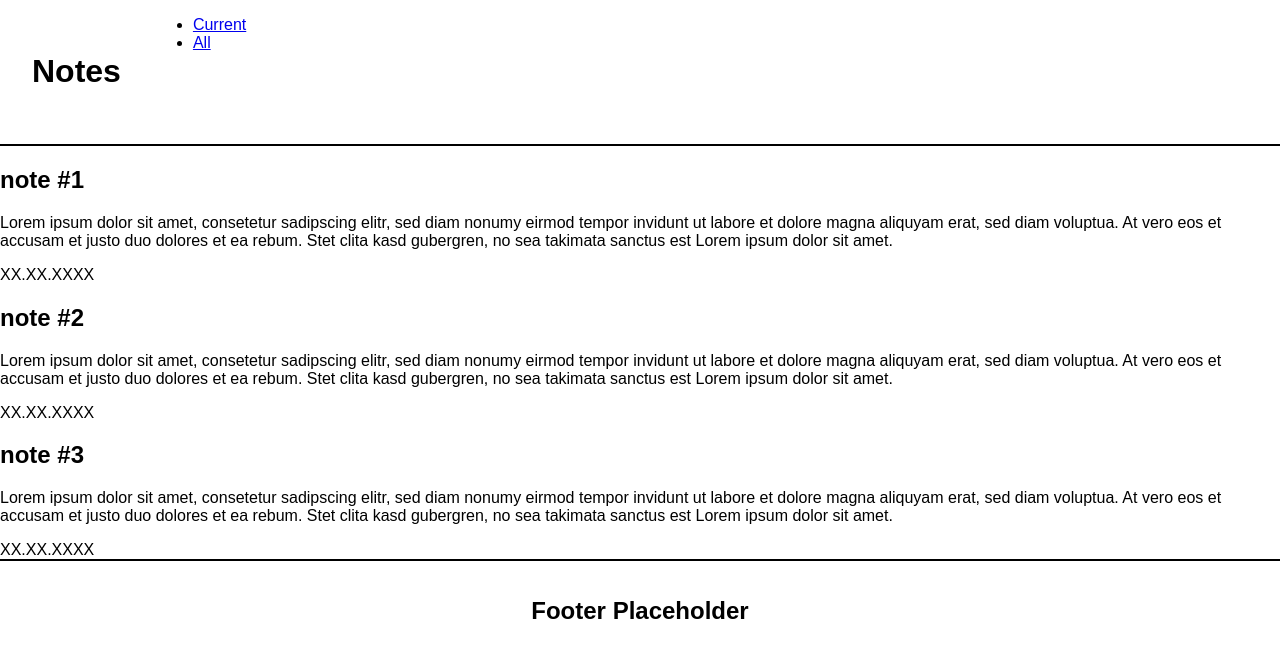
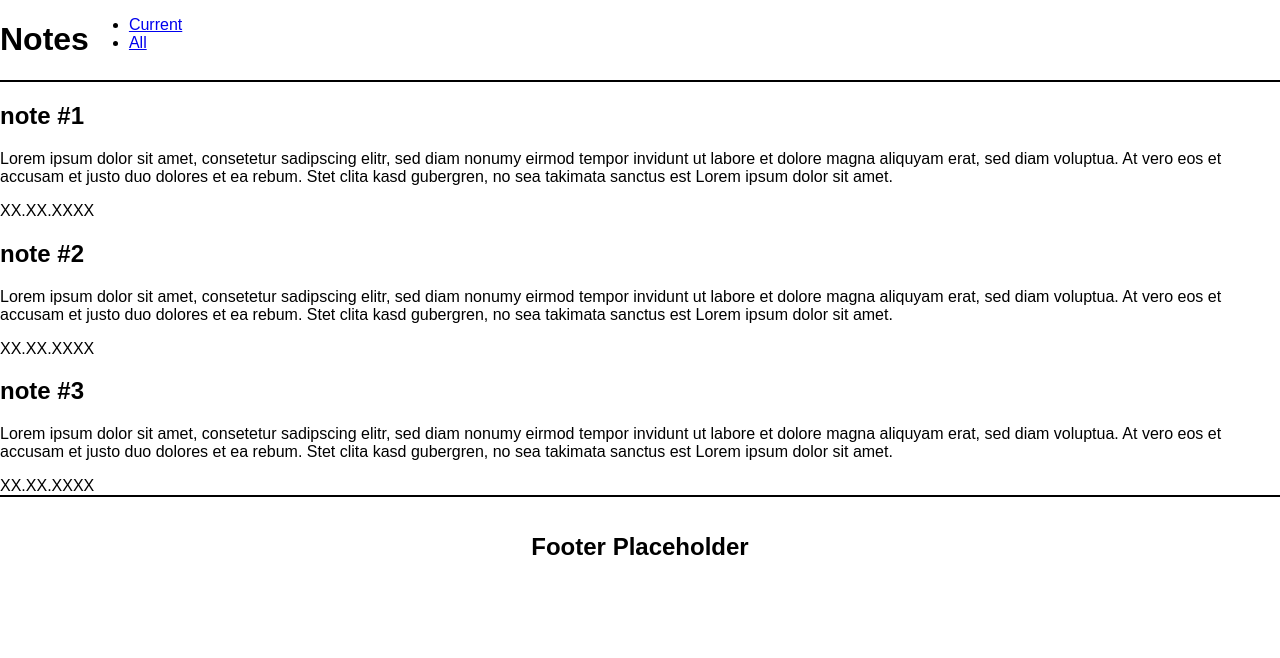
Before and after one commit to yannhn/notes, a React (Create React App) app: page / in a window 1280 px wide. Shown: the top 658 px of the page. Built offline with nearby package versions, Linux system fonts and the light colour scheme.

Commit message:
apply basic styling

```diff
--- a/src/components/UI/Header/Styled.js
+++ b/src/components/UI/Header/Styled.js
@@ -6,5 +6,5 @@ export const StyledHeader = styled.header`
 `;
 
 export const StyledTitle = styled.h1`
-  padding: 1em;
+  font-size: 2rem;
 `;
```
